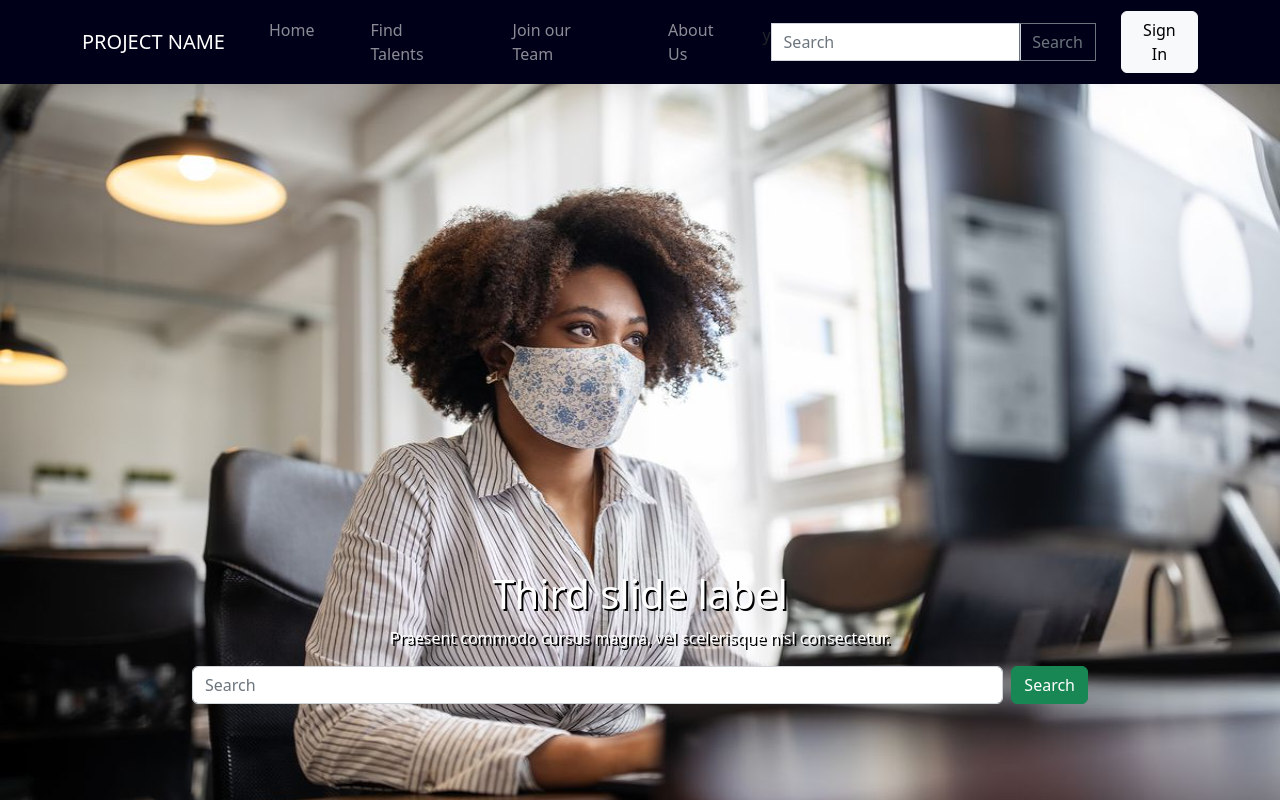
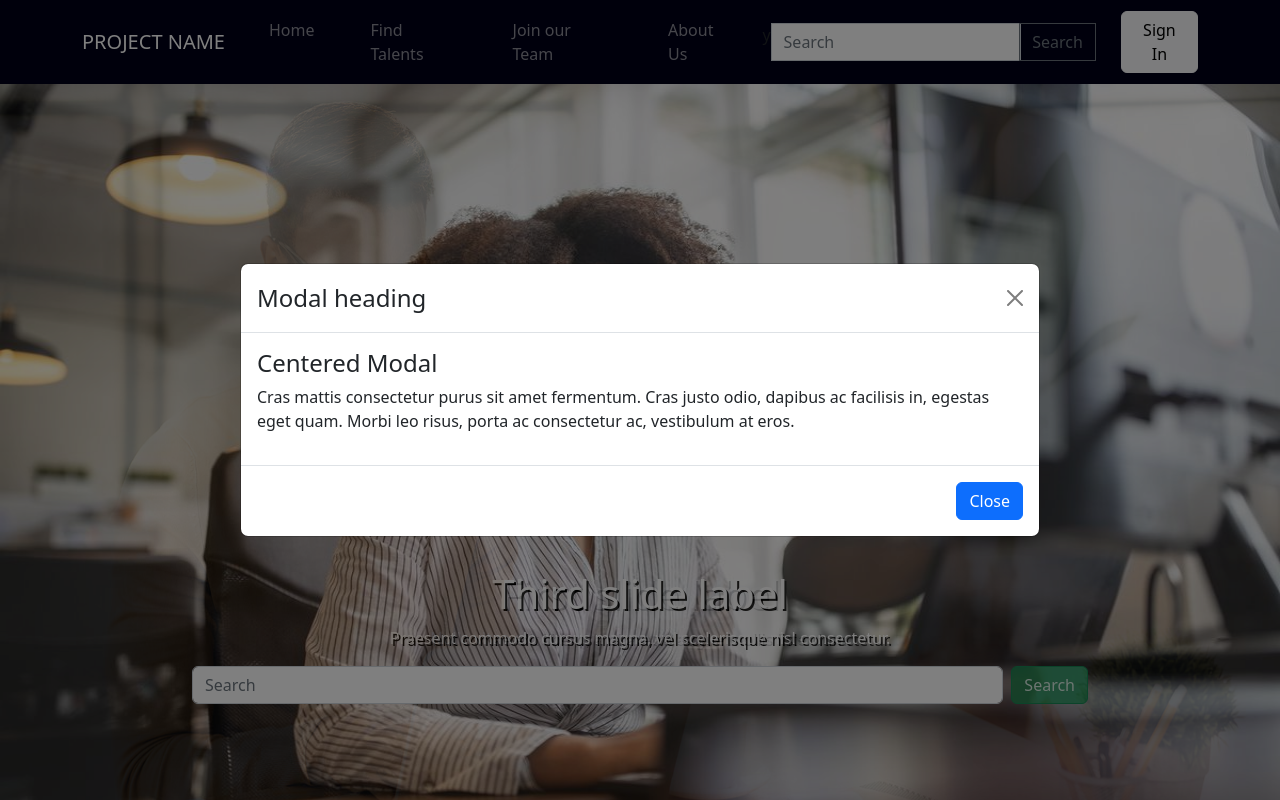
Before and after one commit to Aliibaabaa/capsproj, a React (Create React App) app: page / in a window 1280 px wide. Both pictures are taken after a click on the button "Sign In". Shown: the top 800 px of the page. Built offline with nearby package versions, Linux system fonts and the light colour scheme.

Commit message:
made changes

```diff
--- a/src/components/cardgrid.js
+++ b/src/components/cardgrid.js
@@ -1,5 +1,6 @@
 import Container from 'react-bootstrap/Container';
 import Col from 'react-bootstrap/Col';
+import Row from 'react-bootstrap/Row';
 import Card1 from './cardsu';
 import Card2 from './cardsu2';
 import Card3 from './cardsu3';
@@ -14,6 +15,7 @@
 import Carousel from 'react-bootstrap/Carousel';
 import "./css/carousel.css";
 import Stack from 'react-bootstrap/Stack';
+import Slider from "react-slick";
 // import OwlCarousel from 'react-owl-carousel';
 // import 'owl.carousel/dist/assets/owl.carousel.css';
 // import 'owl.carousel/dist/assets/owl.theme.default.css';
@@ -21,47 +23,89 @@
 // import './css/gridu.css'
 
 function CardGrid() {
+  var options = {
+    dots: true,
+    infinite: true,
+    slidesToShow: 4,
+    slidesToScroll: 4,
+    initialSlide: 0,
+    responsive: [
+      {
+        breakpoint: 1024,
+        settings: {
+          slidesToShow: 3,
+          slidesToScroll: 3,
+          infinite: true,
+          dots: true
+        }
+      },
+      {
+        breakpoint: 600,
+        settings: {
+          slidesToShow: 2,
+          slidesToScroll: 2,
+          initialSlide: 2
+        }
+      },
+      {
+        breakpoint: 480,
+        settings: {
+          slidesToShow: 1,
+          slidesToScroll: 1
+        }
+      }
+    ]
+  };
 
   return (
     <>
-    <div className ="Head"><h1>Our Services</h1></div>
+
         <Carousel fade control>
-          <Carousel.Item>
 
+          <Carousel.Item >
+          <Row className="justify-content-md-center"  md="12" >
+        <Col s md="3">
+        <h1>Our Services</h1>
+        </Col>
+        </Row>
           <div className="d-block w-100" style={{height:'100vh',width:'100%',aspectRatio:'1/1'}}  alt="First slide"/>
 
-            <Carousel.Caption style={{bottom:'8rem',textShadow: '2px 2px black'}}>
-            <Container>
-      <Stack direction="horizontal" style={{justifyContent:'center'}}  gap={5} >
+            <Carousel.Caption style={{textShadow: '2px 2px black'}}>
+            <Container fluid = "md">
+      <Slider direction="horizontal" style={{justifyContent:'center'}} md ={'auto'}  gap={5} {...options}>
         <Col md ={'auto'}><Card1 /></Col>
         <Col md ={'auto'}><Card2 /></Col>
         <Col md ={'auto'}><Card3 /></Col>
         <Col md ={'auto'}><Card4 /></Col>
 
 
-      </Stack>
+      </Slider>
     </Container>
             </Carousel.Caption>
           </Carousel.Item>
 
           <Carousel.Item >
-
+          <Row className="justify-content-md-center" s md="12" >
+        <Col a md="3">
+          <h1>Our Services</h1>
+        </Col>
+        </Row>
             <div
               className="d-block w-100"
               style={{height:'100vh',width:'100%',aspectRatio:'1/1'}}
               alt="Second slide"
             />
 
-            <Carousel.Caption style={{bottom:'8rem',textShadow: '2px 2px black'}}>
-            <Container>
+            <Carousel.Caption style={{textShadow: '2px 2px black'}}>
+            <Container fluid = "md">
 
-        <Stack direction="horizontal" style={{justifyContent:'center'}}  gap={5} >
+        <Slider direction="horizontal" style={{justifyContent:'center'}} md ={'auto'}  gap={5} {...options}>
         <Col md ={'auto'}><Card5 /></Col>
         <Col md={'auto'}><Card6 /></Col>
         <Col md={'auto'}><Card7 /></Col>
         <Col md={'auto'}><Card9 /></Col>
 
-      </Stack>
+      </Slider>
     </Container>
             </Carousel.Caption>
           </Carousel.Item>
--- a/src/components/css/TestiMonials.css
+++ b/src/components/css/TestiMonials.css
@@ -5,6 +5,7 @@
     text-align: center;
     border: 1px solid #ECECEC;
     box-shadow: 0 19px 38px rgba(0,0,0,0.10), 0 15px 12px rgba(0,0,0,0.02);
+    height: 19.5rem;
   }
   #shadow-effect p {
     font-family: inherit;
--- a/src/components/css/carousel.css
+++ b/src/components/css/carousel.css
@@ -18,9 +18,10 @@
   .Head{
     text-align: center;
     margin-top: 2rem;
-    margin-bottom: -15rem;
+    margin-bottom: -8.5rem;
 
   }
   .Carousel{
     margin-bottom: 10rem;
+    vertical-align: middle;
   }
--- a/src/components/navbar.js
+++ b/src/components/navbar.js
@@ -5,9 +5,41 @@
 // import NavDropdown from 'react-bootstrap/NavDropdown';
 import Button from 'react-bootstrap/Button';
 import Form from 'react-bootstrap/Form';
+import Modal from 'react-bootstrap/Modal';
+import React from 'react';
 import InputGroup from 'react-bootstrap/InputGroup';
 
+function MyVerticallyCenteredModal(props) {
+  return (
+    <Modal
+      {...props}
+      size="lg"
+      aria-labelledby="contained-modal-title-vcenter"
+      centered
+    >
+      <Modal.Header closeButton>
+        <Modal.Title id="contained-modal-title-vcenter">
+          Modal heading
+        </Modal.Title>
+      </Modal.Header>
+      <Modal.Body>
+        <h4>Centered Modal</h4>
+        <p>
+          Cras mattis consectetur purus sit amet fermentum. Cras justo odio,
+          dapibus ac facilisis in, egestas eget quam. Morbi leo risus, porta ac
+          consectetur ac, vestibulum at eros.
+        </p>
+      </Modal.Body>
+      <Modal.Footer>
+        <Button onClick={props.onHide}>Close</Button>
+      </Modal.Footer>
+    </Modal>
+  );
+}
+
 function Navbarr() {
+  const [modalShow, setModalShow] = React.useState(false);
+
   return (
     <Navbar collapseOnSelect expand="lg"  variant="dark" id="nav-cont" className='h-navbar'>
       <Container>
@@ -53,8 +85,19 @@
             <Button variant="outline-secondary" className="searchbtn">Search</Button>
           </Form>
 
-      <Button variant="light" className='signInBtn'>Sign In</Button>
+      {/* <Button variant="light" className='signInBtn'>Sign In</Button> */}
       {/* <Button variant="light" className='joinBtn'>Join</Button> */}
+
+    <>
+      <Button variant="light" className='signInBtn' onClick={() => setModalShow(true)}>
+       Sign In
+      </Button>
+
+      <MyVerticallyCenteredModal
+        show={modalShow}
+        onHide={() => setModalShow(false)}
+      />
+    </>
 
 
 
```
